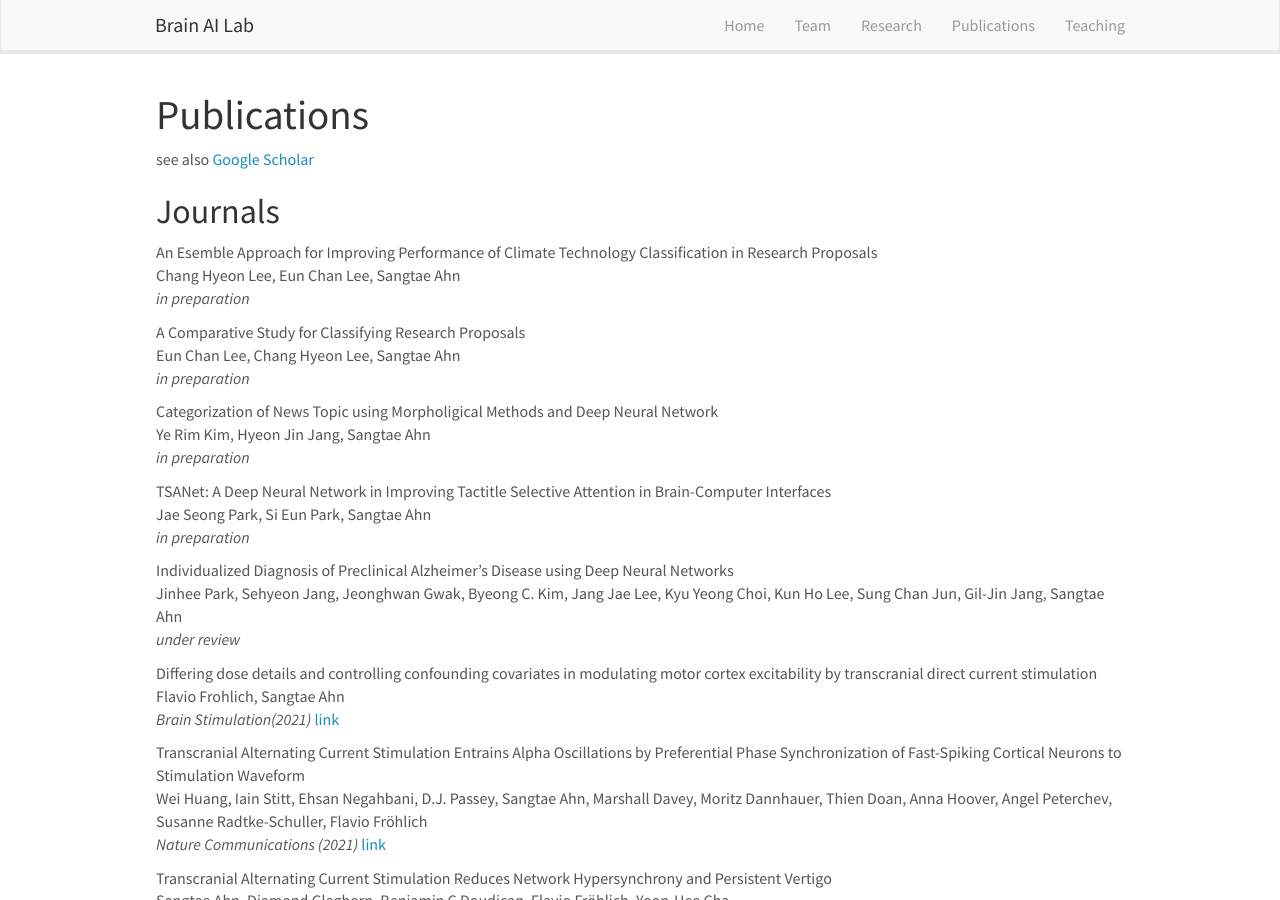
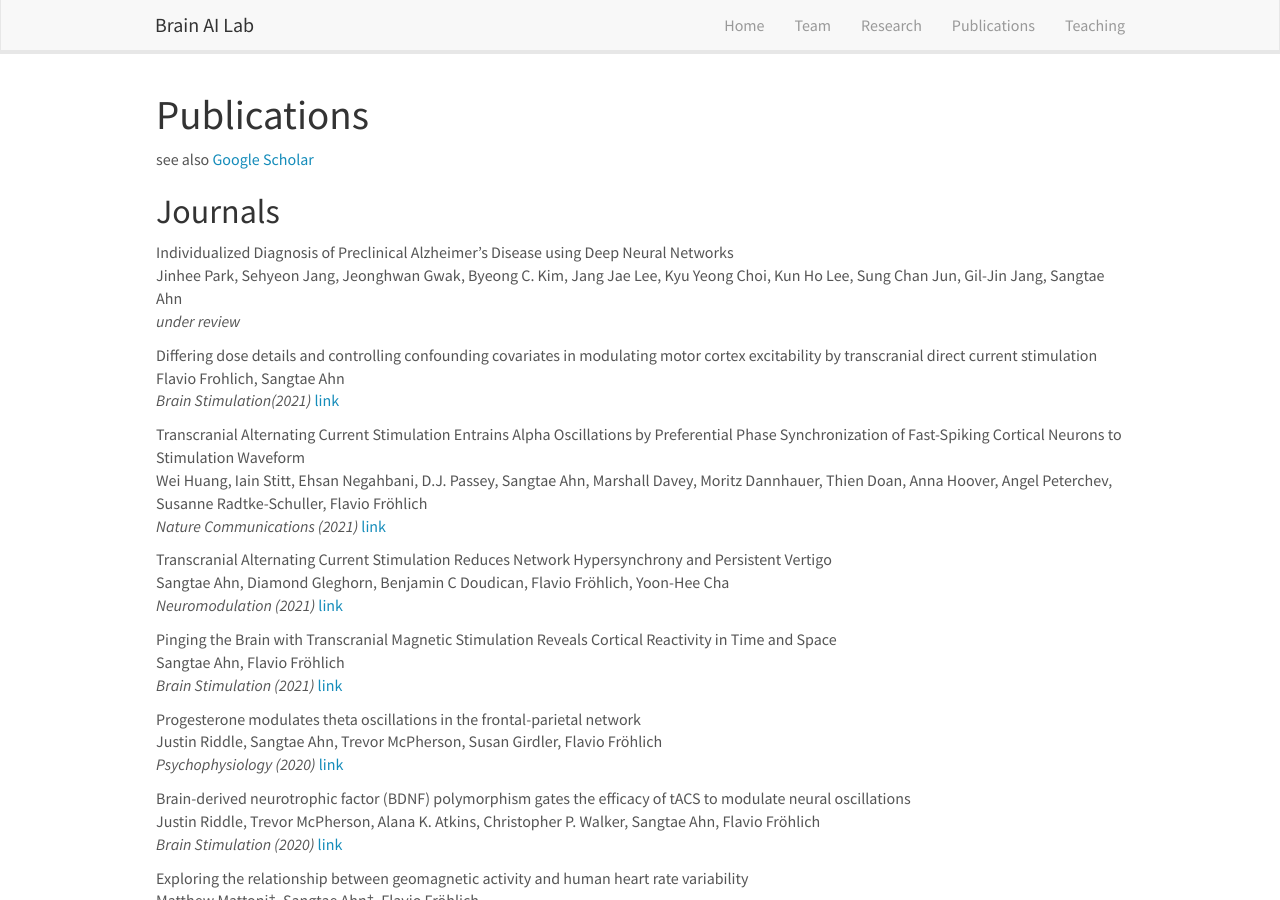
Before and after one commit to KNU-BrainAI/knu-brainai.github.io, a Jekyll site: the page built from _pages/publications.md, in a window 1280 px wide and 900 px high. Built offline with Jekyll 4.4.1, drawn with Linux system fonts in a browser that asks for light colours; nearby versions of some CDN libraries.

Commit message:
Update publist.yml

```diff
--- a/_data/publist.yml
+++ b/_data/publist.yml
@@ -1,51 +1,3 @@
-- title: "An Esemble Approach for Improving Performance of Climate Technology Classification in Research Proposals"
-  image:
-  description:
-  authors: Chang Hyeon Lee, Eun Chan Lee, Sangtae Ahn
-  journal: in preparation
-  link:
-    url:
-    display:
-  highlight: 0
-  news1:
-  news2:
-
-- title: "A Comparative Study for Classifying Research Proposals"
-  image:
-  description:
-  authors: Eun Chan Lee, Chang Hyeon Lee, Sangtae Ahn
-  journal: in preparation
-  link:
-    url:
-    display:
-  highlight: 0
-  news1:
-  news2:
-
-- title: "Categorization of News Topic using Morpholigical Methods and Deep Neural Network"
-  image:
-  description:
-  authors: Ye Rim Kim, Hyeon Jin Jang, Sangtae Ahn
-  journal: in preparation
-  link:
-    url:
-    display:
-  highlight: 0
-  news1:
-  news2:
-
-- title: "TSANet: A Deep Neural Network in Improving Tactitle Selective Attention in Brain-Computer Interfaces"
-  image:
-  description:
-  authors: Jae Seong Park, Si Eun Park, Sangtae Ahn
-  journal: in preparation
-  link:
-    url:
-    display:
-  highlight: 0
-  news1:
-  news2:
-
 - title: "Individualized Diagnosis of Preclinical Alzheimer’s Disease using Deep Neural Networks"
   image:
   description:
```
